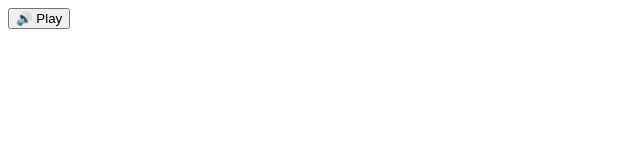
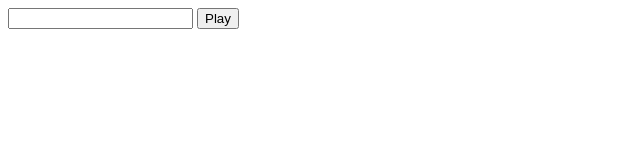
Before and after one commit to athdot/text-voice, a plain HTML site: page index.html in a window 1280 px wide. Shown: the whole page, without its empty margins (0-640 px from the left). Drawn offline with Linux system fonts and the light colour scheme.

Commit message:
Update index.html

```diff
--- a/index.html
+++ b/index.html
@@ -1,2 +1,11 @@
-<script src='https://code.responsivevoice.org/responsivevoice.js'></script>
-<input onload='responsiveVoice.speak((window.location.href).substring(36,(window.location.href).length));' type='button' id='start' value='🔊 Play' />
+<body>
+<input id="boi" type="text" />
+<button onclick="pLay()">Play</button>
+<script>
+  function pLay(){
+   var docs = document.createElement("object");
+    docs.data = "https://athdot.github.io/text-voice" + document.getElementById("boi").value;
+    document.body.appendChild(docs);
+  }
+</script>
+</body>
```
